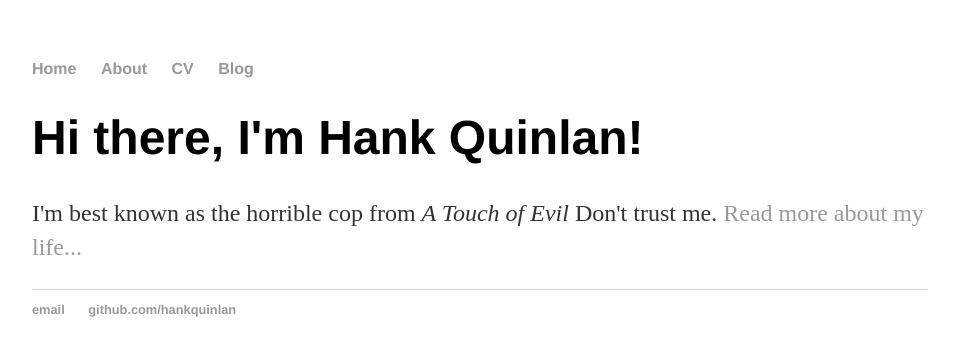
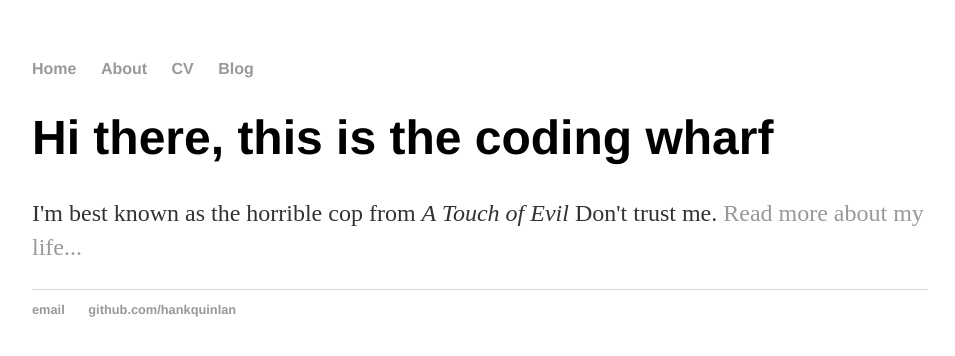
Before and after one commit to cchanzl/Lock-Screen, a Jekyll site: the page built from index.html, in a window 1280 px wide. Shown: the top 356 px of the page, without its empty margins (160-1115 px from the left). Built offline with Jekyll 4.4.1, drawn with Linux system fonts in a browser that asks for light colours.

Commit message:
Update index.html

```diff
--- a/index.html
+++ b/index.html
@@ -1,8 +1,8 @@
 ---
 layout: default
-title: Hank Quinlan, Horrible Cop
+title: the coding wharf
 ---
 <div class="blurb">
-	<h1>Hi there, I'm Hank Quinlan!</h1>
+	<h1>Hi there, this is the coding wharf</h1>
 	<p>I'm best known as the horrible cop from <em>A Touch of Evil</em> Don't trust me. <a href="/about">Read more about my life...</a></p>
 </div><!-- /.blurb -->
```
